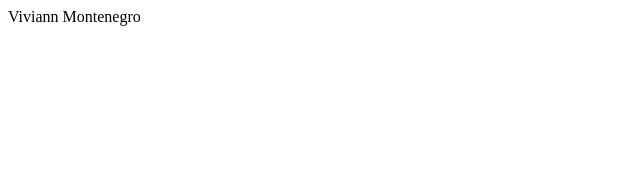
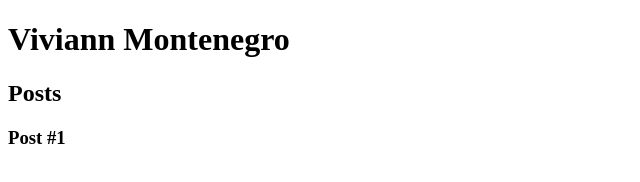
Before and after one commit to viviann-montenegro/html5-css3-bootcampDecolaDev, a plain HTML site: page index.html in a window 1280 px wide. Shown: the whole page, without its empty margins (0-640 px from the left). Drawn offline with Linux system fonts and the light colour scheme.

Commit message:
atualiza index.html

```diff
--- a/index.html
+++ b/index.html
@@ -5,6 +5,20 @@
 		<title>Viviann Montenegro</title>
 	</head>
 	<body>
-		Viviann Montenegro
+		<header>
+			<h1>Viviann Montenegro</h1>
+		</header>
+
+		<section>
+			<header>
+				<h2>Posts</h2>
+			</header>
+			<article>
+				<header>
+					<h3>Post #1</h3>
+				</header>
+			</article>
+		</section>
+		<footer></footer>
 	</body>
 </html>
```
